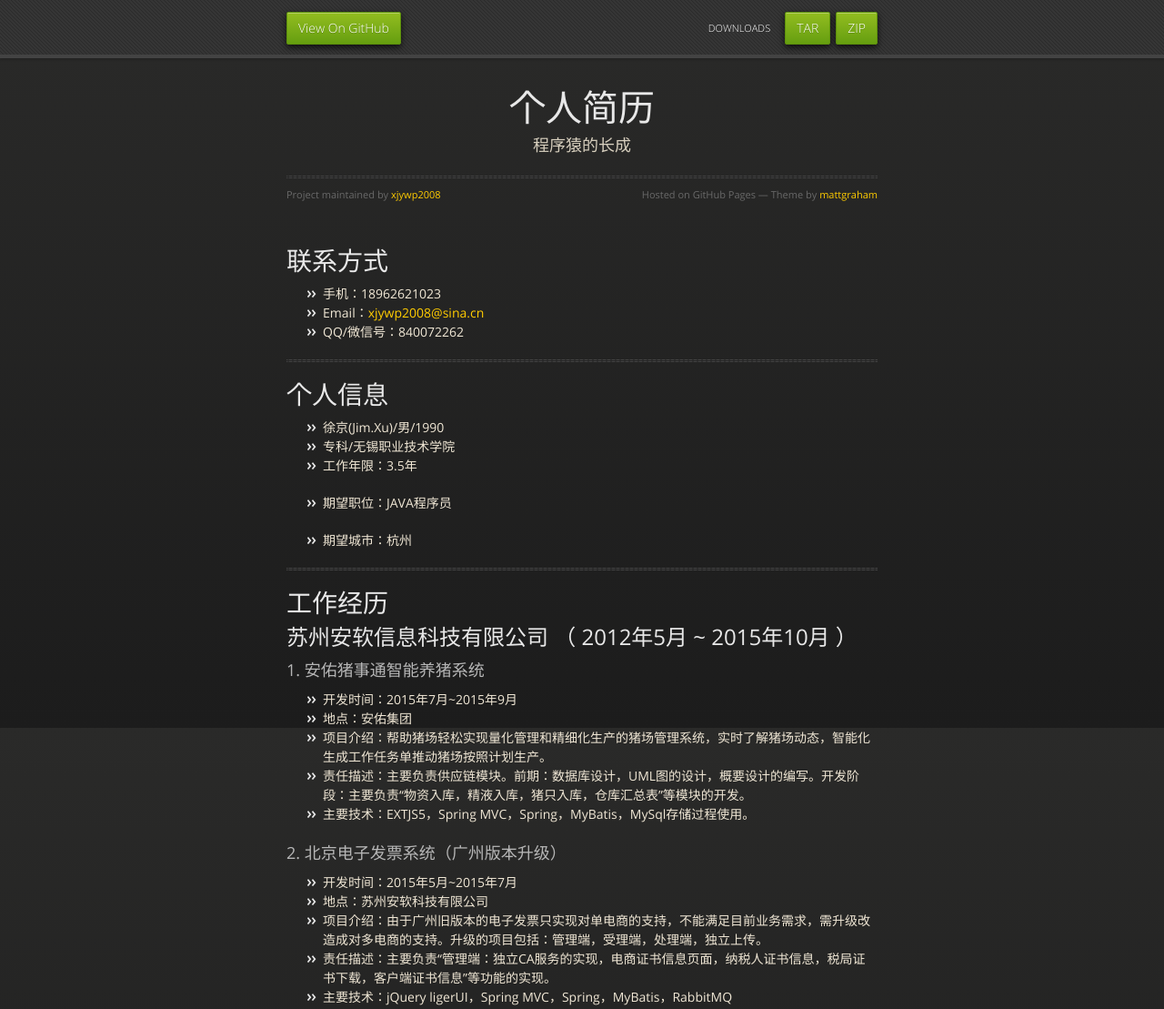
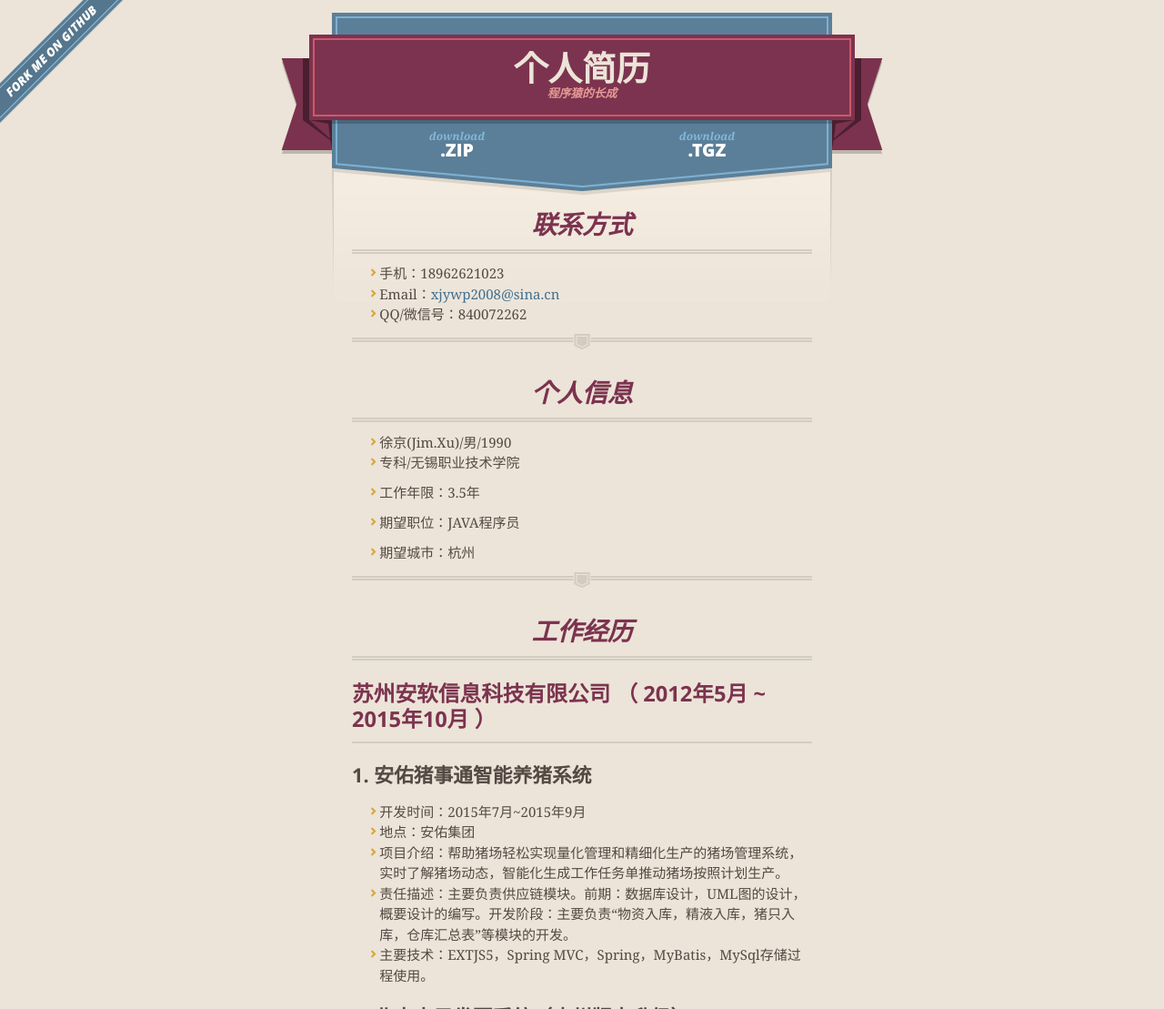
Before and after one commit to xjywp2008/resume, a plain HTML site: page index.html in a window 1280 px wide. Shown: the top 1109 px of the page at 91% size. Drawn offline with nearby package versions, Linux system fonts and the light colour scheme.

Commit message:
Create gh-pages branch via GitHub

```diff
--- a/index.html
+++ b/index.html
@@ -1,43 +1,51 @@
-<!doctype html>
+<!DOCTYPE html>
 <html>
   <head>
-    <meta charset="utf-8">
+    <meta charset='utf-8'>
     <meta http-equiv="X-UA-Compatible" content="chrome=1">
+    <meta name="viewport" content="width=640">
+
+    <link rel="stylesheet" href="stylesheets/core.css" media="screen">
+    <link rel="stylesheet" href="stylesheets/mobile.css" media="handheld, only screen and (max-device-width:640px)">
+    <link rel="stylesheet" href="stylesheets/github-light.css">
+
+    <script type="text/javascript" src="javascripts/modernizr.js"></script>
+    <script type="text/javascript" src="https://ajax.googleapis.com/ajax/libs/jquery/1.7.1/jquery.min.js"></script>
+    <script type="text/javascript" src="javascripts/headsmart.min.js"></script>
+    <script type="text/javascript">
+      $(document).ready(function () {
+        $('#main_content').headsmart()
+      })
+    </script>
     <title>个人简历 by xjywp2008</title>
-    <link rel="stylesheet" href="stylesheets/styles.css">
-    <link rel="stylesheet" href="stylesheets/github-dark.css">
-    <script src="https://ajax.googleapis.com/ajax/libs/jquery/1.7.1/jquery.min.js"></script>
-    <script src="javascripts/respond.js"></script>
-    <!--[if lt IE 9]>
-      <script src="//html5shiv.googlecode.com/svn/trunk/html5.js"></script>
-    <![endif]-->
-    <!--[if lt IE 8]>
-    <link rel="stylesheet" href="stylesheets/ie.css">
-    <![endif]-->
-    <meta name="viewport" content="width=device-width, initial-scale=1, user-scalable=no">
+  </head>
 
-  </head>
   <body>
-      <div id="header">
-        <nav>
-          <li class="fork"><a href="https://github.com/xjywp2008/resume">View On GitHub</a></li>
-          <li class="downloads"><a href="https://github.com/xjywp2008/resume/zipball/master">ZIP</a></li>
-          <li class="downloads"><a href="https://github.com/xjywp2008/resume/tarball/master">TAR</a></li>
-          <li class="title">DOWNLOADS</li>
-        </nav>
-      </div><!-- end header -->
+    <a id="forkme_banner" href="https://github.com/xjywp2008/resume">View on GitHub</a>
+    <div class="shell">
 
-    <div class="wrapper">
+      <header>
+        <span class="ribbon-outer">
+          <span class="ribbon-inner">
+            <h1>个人简历</h1>
+            <h2>程序猿的长成</h2>
+          </span>
+          <span class="left-tail"></span>
+          <span class="right-tail"></span>
+        </span>
+      </header>
 
-      <section>
-        <div id="title">
-          <h1>个人简历</h1>
-          <p>程序猿的长成</p>
-          <hr>
-          <span class="credits left">Project maintained by <a href="https://github.com/xjywp2008">xjywp2008</a></span>
-          <span class="credits right">Hosted on GitHub Pages &mdash; Theme by <a href="https://twitter.com/michigangraham">mattgraham</a></span>
-        </div>
+      <section id="downloads">
+        <span class="inner">
+          <a href="https://github.com/xjywp2008/resume/zipball/master" class="zip"><em>download</em> .ZIP</a><a href="https://github.com/xjywp2008/resume/tarball/master" class="tgz"><em>download</em> .TGZ</a>
+        </span>
+      </section>
 
+
+      <span class="banner-fix"></span>
+
+
+      <section id="main_content">
         <h1>
 <a id="联系方式" class="anchor" href="#%E8%81%94%E7%B3%BB%E6%96%B9%E5%BC%8F" aria-hidden="true"><span class="octicon octicon-link"></span></a>联系方式</h1>
 
@@ -187,8 +195,20 @@
 <p>感谢您花时间阅读我的简历，期待能有机会和您共事。</p>
       </section>
 
+      <footer>
+        <span class="ribbon-outer">
+          <span class="ribbon-inner">
+            <p>this project by <a href="https://github.com/xjywp2008">xjywp2008</a> can be found on <a href="https://github.com/xjywp2008/resume">GitHub</a></p>
+          </span>
+          <span class="left-tail"></span>
+          <span class="right-tail"></span>
+        </span>
+        <p>Generated with <a href="https://pages.github.com">GitHub Pages</a> using Merlot</p>
+        <span class="octocat"></span>
+      </footer>
+
     </div>
-    <!--[if !IE]><script>fixScale(document);</script><![endif]-->
+
 
   </body>
 </html>
```
